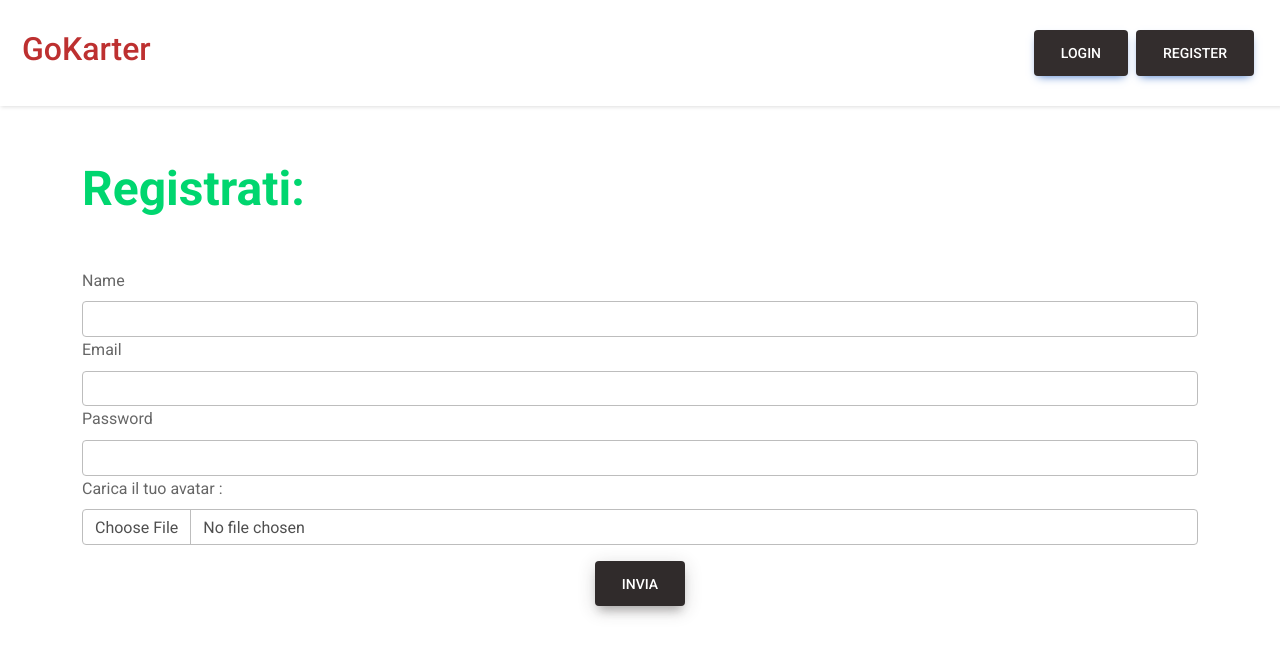
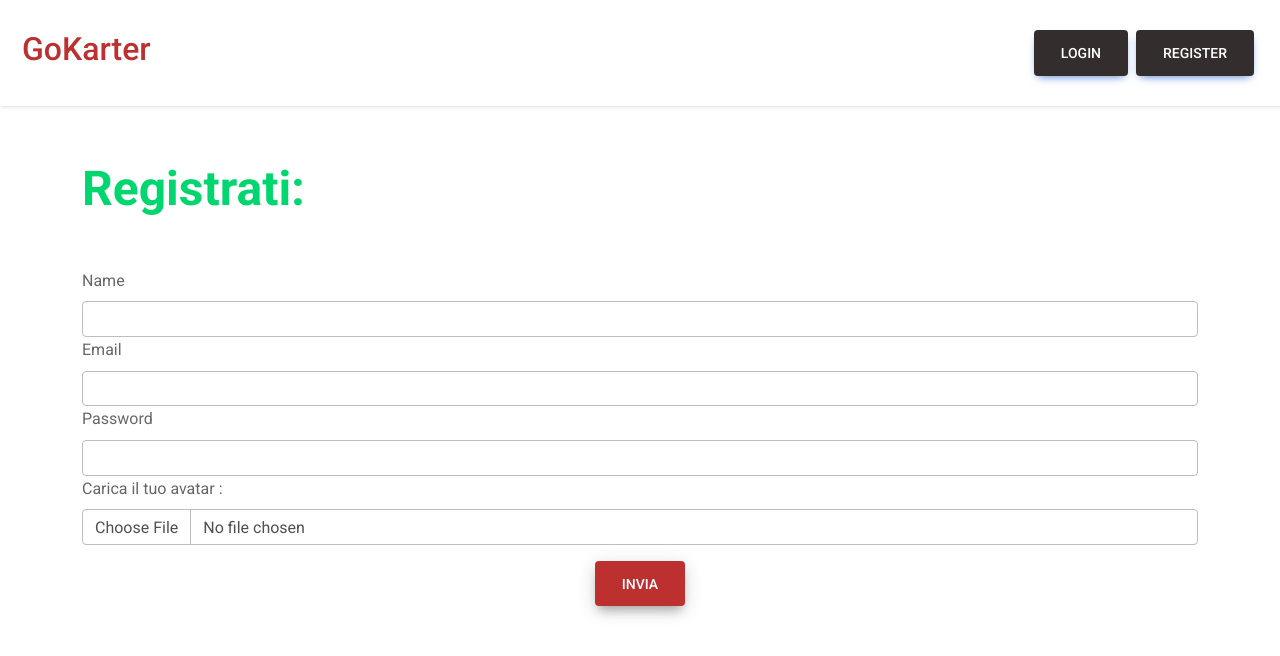
Before and after one commit to LrdVnz/GoKarter, a React (Create React App) app in the folder frontend/: page /register in a window 1280 px wide. In both pictures the pointer is over the button "INVIA". Shown: the top 656 px of the page. Built offline with nearby package versions, Linux system fonts and the light colour scheme.

Commit message:
Forced all buttons hover colour

```diff
--- a/frontend/src/App.css
+++ b/frontend/src/App.css
@@ -28,6 +28,7 @@
   color: #61dafb;
 }
 
+
 @keyframes App-logo-spin {
   from {
     transform: rotate(0deg);
--- a/frontend/src/index.css
+++ b/frontend/src/index.css
@@ -12,3 +12,7 @@ code {
   font-family: source-code-pro, Menlo, Monaco, Consolas, 'Courier New',
     monospace;
 }
+
+button:hover {
+  background-color: #bd3030!important;
+}
```
